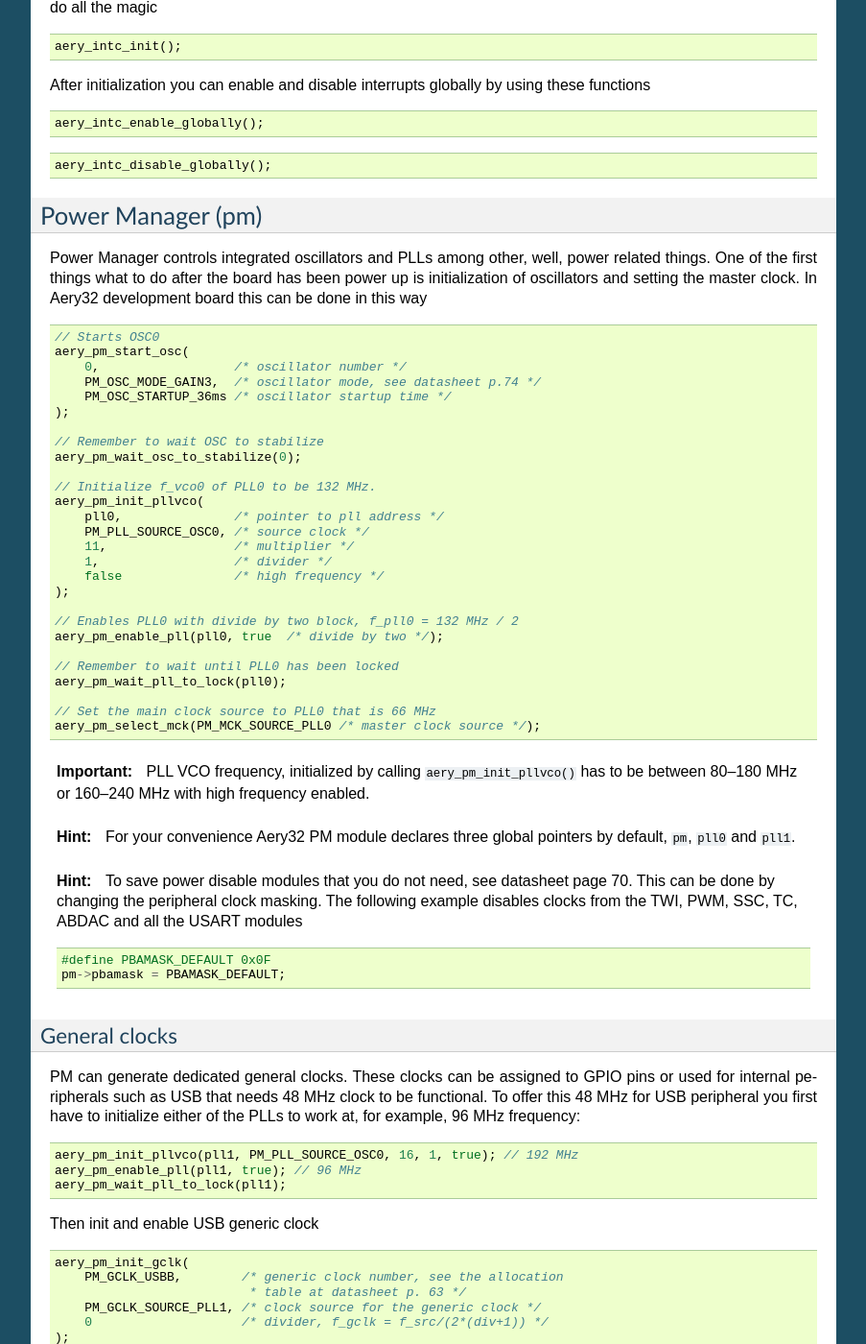
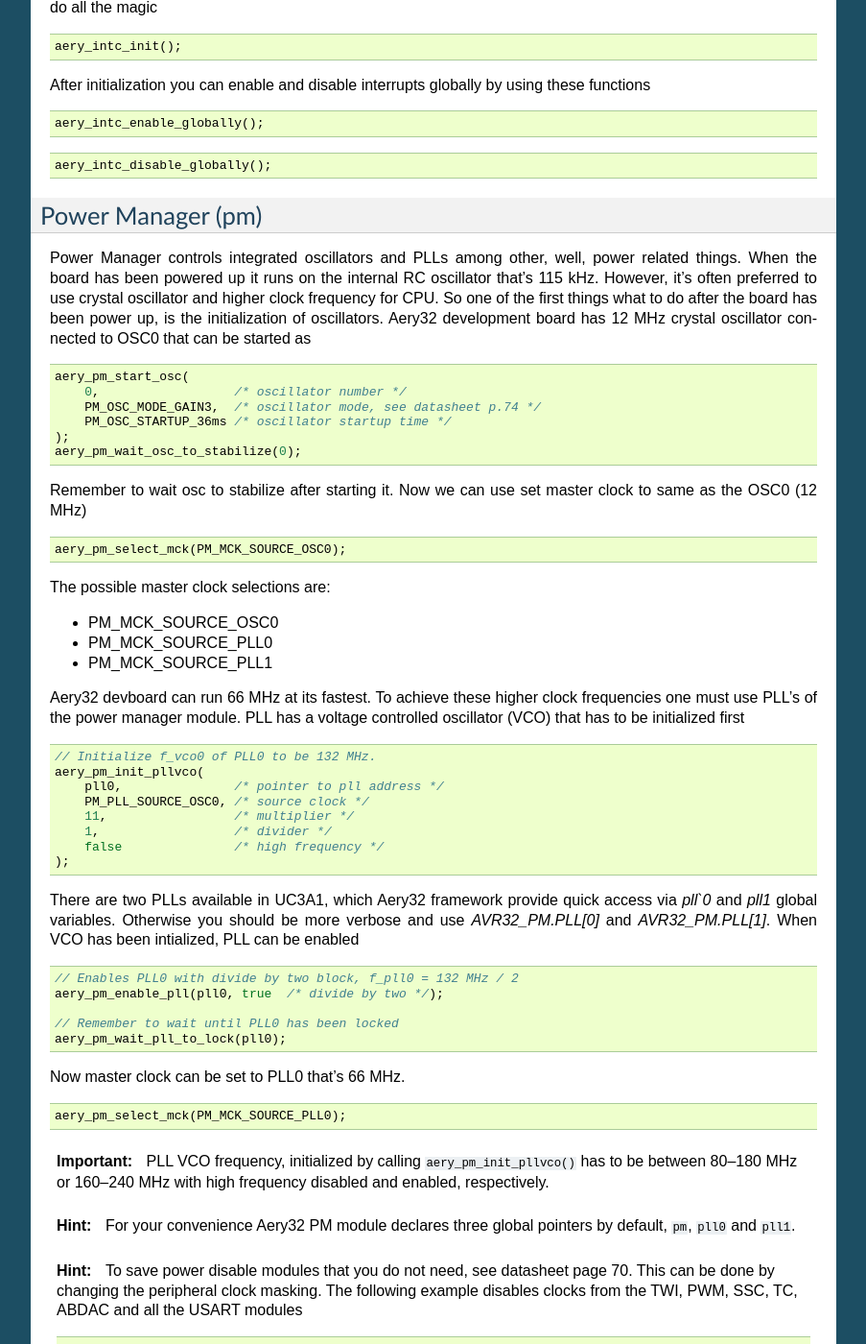
Before and after one commit to aery32/aery32-refguide, a Sphinx documentation site: the page built from source/modules.rst, in a window 1280 px wide and 1400 px high, scrolled down 2610 px. Shown: the whole window at 96% size, without its empty margins (198-1101 px from the left). Built offline with Sphinx 7.4.7, drawn with Linux system fonts in a browser that asks for light colours; some of the changed text lies outside the part shown.

Commit message:
Add guides for delay functions

```diff
--- a/source/index.rst
+++ b/source/index.rst
@@ -11,6 +11,7 @@
 
    getting-started
    software-framework
+   delay_functions
    modules
    development-board
    use-with
--- a/source/modules.rst
+++ b/source/modules.rst
@@ -146,19 +146,32 @@
 Power Manager (pm)
 ------------------
 
-Power Manager controls integrated oscillators and PLLs among other, well, power related things. One of the first things what to do after the board has been power up is initialization of oscillators and setting the master clock. In Aery32 development board this can be done in this way
+Power Manager controls integrated oscillators and PLLs among other, well, power related things. When the board has been powered up it runs on the internal RC oscillator that's 115 kHz. However, it's often preferred to use crystal oscillator and higher clock frequency for CPU. So one of the first things what to do after the board has been power up, is the initialization of oscillators. Aery32 development board has 12 MHz crystal oscillator connected to OSC0 that can be started as
 
 .. code-block:: c
 
-    // Starts OSC0
     aery_pm_start_osc(
         0,                  /* oscillator number */
         PM_OSC_MODE_GAIN3,  /* oscillator mode, see datasheet p.74 */
         PM_OSC_STARTUP_36ms /* oscillator startup time */
     );
+    aery_pm_wait_osc_to_stabilize(0);
 
-    // Remember to wait OSC to stabilize
-    aery_pm_wait_osc_to_stabilize(0);
+Remember to wait osc to stabilize after starting it. Now we can use set master clock to same as the OSC0 (12 MHz)
+
+.. code-block:: c
+
+    aery_pm_select_mck(PM_MCK_SOURCE_OSC0);
+
+The possible master clock selections are:
+
+- PM_MCK_SOURCE_OSC0
+- PM_MCK_SOURCE_PLL0
+- PM_MCK_SOURCE_PLL1
+
+Aery32 devboard can run 66 MHz at its fastest. To achieve these higher clock frequencies one must use PLL's of the power manager module. PLL has a voltage controlled oscillator (VCO) that has to be initialized first
+
+.. code-block:: c
 
     // Initialize f_vco0 of PLL0 to be 132 MHz.
     aery_pm_init_pllvco(
@@ -169,18 +182,25 @@
         false               /* high frequency */
     );
 
+There are two PLLs available in UC3A1, which Aery32 framework provide quick access via `pll`0` and `pll1` global variables. Otherwise you should be more verbose and use `AVR32_PM.PLL[0]` and `AVR32_PM.PLL[1]`. When VCO has been intialized, PLL can be enabled
+
+.. code-block:: c
+
     // Enables PLL0 with divide by two block, f_pll0 = 132 MHz / 2
     aery_pm_enable_pll(pll0, true  /* divide by two */);
 
     // Remember to wait until PLL0 has been locked
     aery_pm_wait_pll_to_lock(pll0);
 
-    // Set the main clock source to PLL0 that is 66 MHz
-    aery_pm_select_mck(PM_MCK_SOURCE_PLL0 /* master clock source */);
+Now master clock can be set to PLL0 that's 66 MHz.
+
+.. code-block:: c
+
+    aery_pm_select_mck(PM_MCK_SOURCE_PLL0);
 
 .. important::
 
-    PLL VCO frequency, initialized by calling ``aery_pm_init_pllvco()`` has to be between 80--180 MHz or 160--240 MHz with high frequency enabled.
+    PLL VCO frequency, initialized by calling ``aery_pm_init_pllvco()`` has to be between 80--180 MHz or 160--240 MHz with high frequency disabled and enabled, respectively.
 
 .. hint::
 
@@ -198,7 +218,7 @@
 General clocks
 ''''''''''''''
 
-PM can generate dedicated general clocks. These clocks can be assigned to GPIO pins or used for internal peripherals such as USB that needs 48 MHz clock to be functional. To offer this 48 MHz for USB peripheral you first have to initialize either of the PLLs to work at, for example, 96 MHz frequency:
+PM can generate dedicated general clocks. These clocks can be assigned to GPIO pins or used for internal peripherals such as USB that commonly needs 48 MHz clock to work. To offer this 48 MHz for USB peripheral you first have to initialize either of the PLLs to work at, for example, 96 MHz frequency:
 
 .. code-block:: c
 
@@ -211,19 +231,27 @@
 .. code-block:: c
 
     aery_pm_init_gclk(
-        PM_GCLK_USBB,        /* generic clock number, see the allocation
-                              * table at datasheet p. 63 */
+        PM_GCLK_USBB,        /* generic clock number */
         PM_GCLK_SOURCE_PLL1, /* clock source for the generic clock */
-        0                    /* divider, f_gclk = f_src/(2*(div+1)) */
+        1                    /* divider, f_gclk = f_src/(2*div) */
     );
     aery_pm_enable_gclk(PM_GCLK_USBB);
 
-To route generic clock to be at the output of GPIO pin, first init the desired GPIO pin appropriately and then a enable generic clock at this pin. You can do this, for example, to check that USB clock enabled above is correct
+There are five possible general clocks to be initialized:
+
+- PM_GCLK0,
+- PM_GCLK1,
+- PM_GCLK2,
+- PM_GCLK3,
+- PM_GCLK_USBB,
+- PM_GCLK_ABDAC
+
+``PM_GCLK_ABDAC`` is for Audio Bitstream DAC, ``PM_GCLK0``, ``PM_GCLK1``, etc. can be attached to GPIO pin, so that you can easily clock external devices. For example, to set generic clock to be at the output of GPIO pin, first init the desired GPIO pin appropriately and then enable the generic clock at this pin. You can do this, for example, to check that USB clock enabled above is correct
 
 .. code-block:: c
 
     aery_gpio_init_pin(AVR32_PIN_PB19, GPIO_FUNCTION_B);
-    aery_pm_init_gclk(PM_GCLK0, PM_GCLK_SOURCE_PLL1, 0);
+    aery_pm_init_gclk(PM_GCLK0, PM_GCLK_SOURCE_PLL1, 1);
     aery_pm_enable_gclk(PM_GCLK0);
 
 .. hint::
@@ -250,7 +278,7 @@
 - RTC_SOURCE_RC (115 kHz RC oscillator within the AVR32)
 - RTC_SOURCE_OSC32 (external low-frequency xtal, not assembled in Aery32 Devboard)
 
-When initialized, remember to enable
+When initialized, remember to enable it too
 
 .. code-block:: c
 
@@ -258,22 +286,10 @@
 
 The boolean parameter here, tells if the interrupts are enabled or not. Here the interrupts are not enabled so it is your job to poll RTC to check whether the top value has been reached or not.
 
-RTC can be used, for example, to provide delay function for the LED toggling application. This is done by initializing RTC to count into the high value and then counting *x* number of cycles forward from the current counter value
-
-.. code-block:: c
-
-    for(;;) {
-        aery_gpio_toggle_pin(LED);
-        aery_rtc_delay_cycle(57500 /* number of rtc clock cycles, ~1s */);
-    }
-
-Here the ``aery_rtc_delay_cycle()`` function is used to wait 57500 RTC cycles that with the initialization made above is approximately 1 second.
-
-
 Serial Peripheral Bus (spi)
 ---------------------------
 
-AVR32 UC3A1 includes to separate SPI buses, SPI0 and SPI1. To initialize SPI bus it is good practice to define pin mask for SPI related pins. Refering to datasheet page 45, SPI0 operates from PORTA:
+AVR32 UC3A1 includes to separate SPI buses, SPI0 and SPI1. To initialize SPI bus it is good practice to define pin mask for the SPI related pins. Refering to datasheet page 45, SPI0 operates from PORTA:
 
 - PA07  NPCS3
 - PA08  NPCS1
@@ -283,13 +299,13 @@
 - PA12  MOSI
 - PA13  SCK
 
-So let's define the pin mask for SPI0 with NPCS0 (Numeric Processor Chip Select, also known as slave select):
+So let's define the pin mask for SPI0 with NPCS0 (Numeric Processor Chip Select, also known as slave select or chip select):
 
 .. code-block:: c
 
     #define SPI0_GPIO_MASK ((1 << 10) | (1 << 11) | (1 << 12) | (1 << 13))
 
-Next we have to initialize these pins to the right peripheral function that is FUNCTION A. To do that use pin initializer from gpio module:
+Next we have to assing these pins to the right peripheral function that is FUNCTION A. To do that use pin initializer from GPIO module:
 
 .. code-block:: c
 
@@ -312,7 +328,7 @@
         aery_spi_init_master(spi0);
         spi0->MR.pcsdec = 1;
 
-When the SPI peripheral has been initialized as a master, we still have to setup CS line 0 (NPCS0) with the desired SPI mode and shift register width. To set these to SPI mode 0 and 16 bit, call the npcs setup function with the following parameters
+When the SPI peripheral has been initialized as a master, we still have to setup its CS line 0 (NPCS0) with the desired SPI mode and shift register width. To set these to SPI mode 0 and 16 bit, call the npcs setup function with the following parameters
 
 .. code-block:: c
 
@@ -333,7 +349,7 @@
 
     Different CS lines can have separate SPI mode, baudrate and shift register width.
 
-Now we are ready to enable spi peripheral
+Now we are ready to enable SPI peripheral
 
 .. code-block:: c
 
@@ -350,7 +366,7 @@
 
     ``aery_spi_transmit()`` writes and reads SPI bus simultaneusly. If you only want to read data, just ignore write data by sending dummy bits.
 
-Here is the above SPI initialization and transmission in complete example code:
+Here is the complete code for the above SPI initialization and transmission:
 
 .. code-block:: c
     :linenos:
@@ -385,7 +401,7 @@
 Sending arbitrary wide SPI data
 '''''''''''''''''''''''''''''''
 
-The last parameter of ``aery_spi_transmit()`` function indicates for the spi peripheral whether the current transmission is the last on. If true, chip select line rises immediately when the last bit has been written. If it is defined false, CS ine is left low for the next chunk of the transmission. This feature allows to operate with spi buses with arbitrary wide shift registers. For example, to read and write 32 bit wide spi data you can do this:
+The last parameter, ``islast``, of the ``aery_spi_transmit()`` function indicates for the SPI whether the current transmission was the last on. If true, chip select line rises immediately when the last bit has been written. If ``islast`` is defined false, CS line is left low for the next transmission that should occur immediately after the previous one. This feature allows SPI to operate with arbitrary wide shift registers. For example, to read and write 32 bit wide SPI data you can do this:
 
 .. code-block:: c
 
```
Also changed, not shown: source/delay_functions.rst (added, +91 -0 lines).
